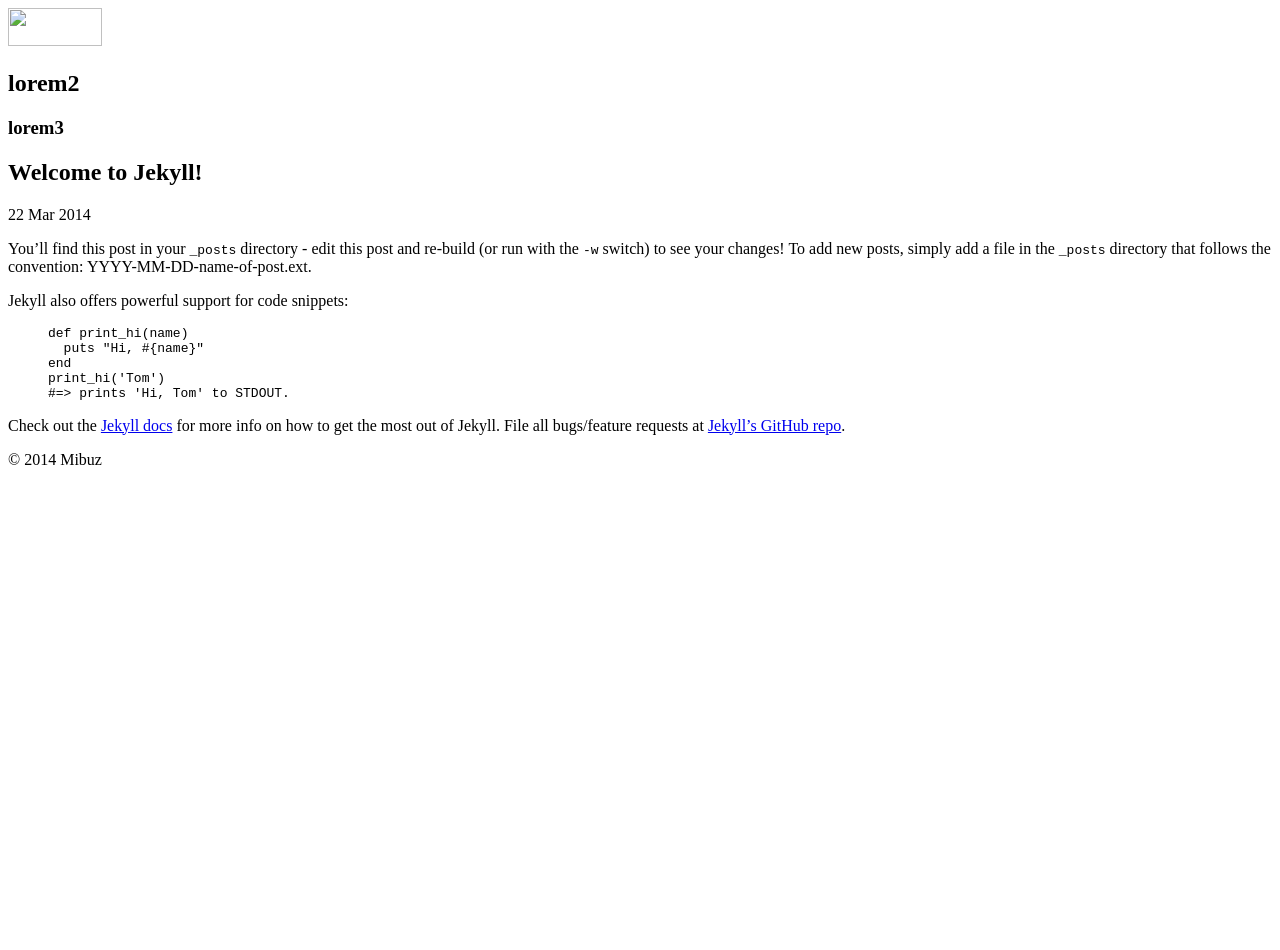
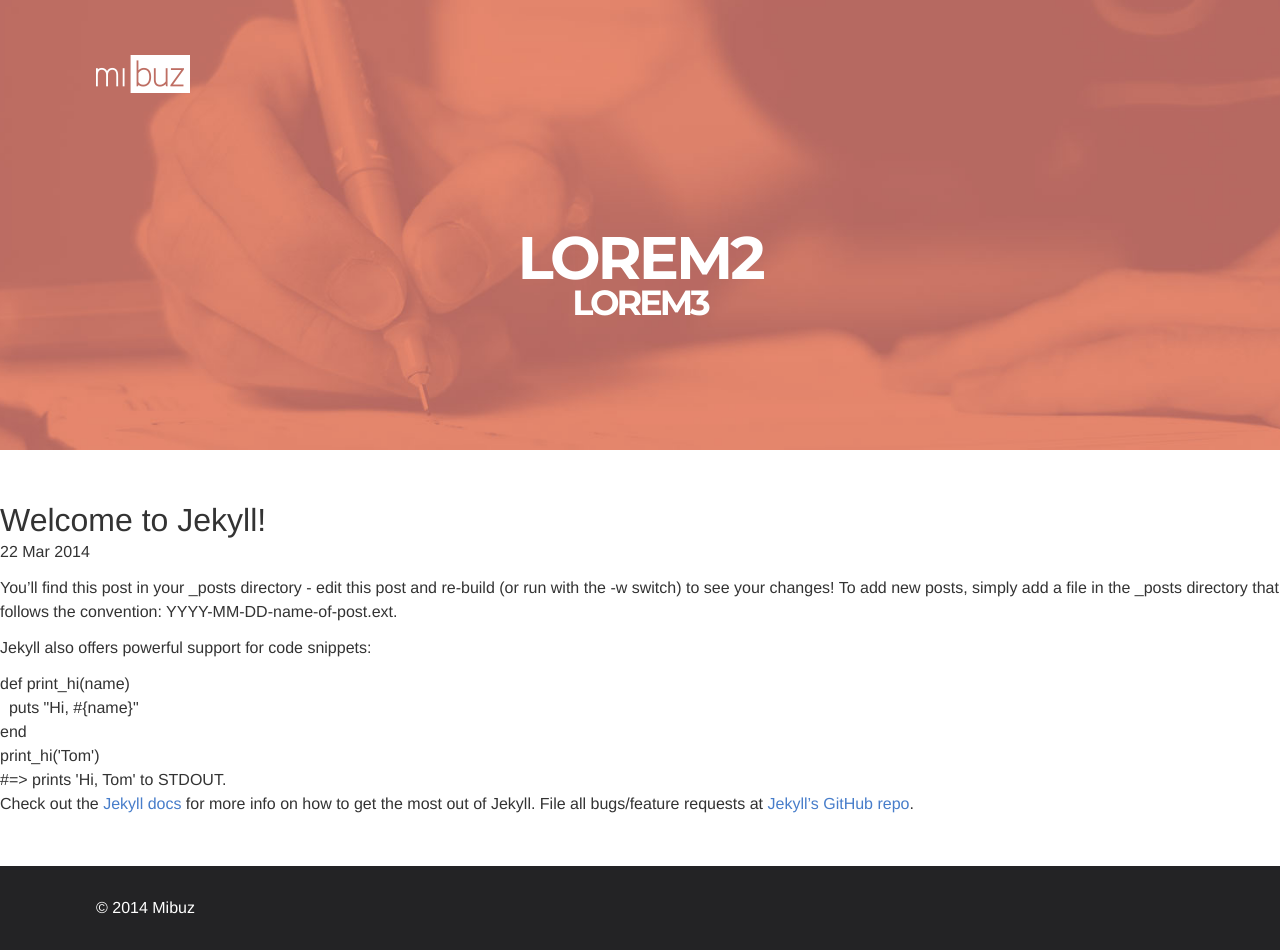
Before and after one commit to Mibuz/mibuz.github.io, a Jekyll site: the page built from _posts/2014-03-22-welcome-to-jekyll.markdown, in a window 1280 px wide. Built offline with Jekyll 4.4.1, drawn with Linux system fonts in a browser that asks for light colours; Markdown is read by kramdown in place of the engine named in the settings; before the commit the page ends 900 px from its top, so only the background shows below that.

Commit message:
Update assets path

```diff
--- a/_config.yml
+++ b/_config.yml
@@ -1,7 +1,7 @@
 name: Mibuz
 markdown: redcarpet
-assets_css: assets/stylesheets/style.css
-assets_js: assets/stylesheets/main.js
+assets_css: /assets/stylesheets/style.css
+assets_js: /assets/stylesheets/main.js
 pygments: true
 permalink: pretty
 exclude:
--- a/_includes/header.html
+++ b/_includes/header.html
@@ -2,7 +2,7 @@
   <div class="inner">
     <nav>
       <a href="/" class="logo">
-        <img src="assets/images/logo.png" height="38" width="94" alt=""></a>
+        <img src="/assets/images/logo.png" height="38" width="94" alt=""></a>
     </nav>
     <hgroup>
       <h2>lorem2</h2>
```
